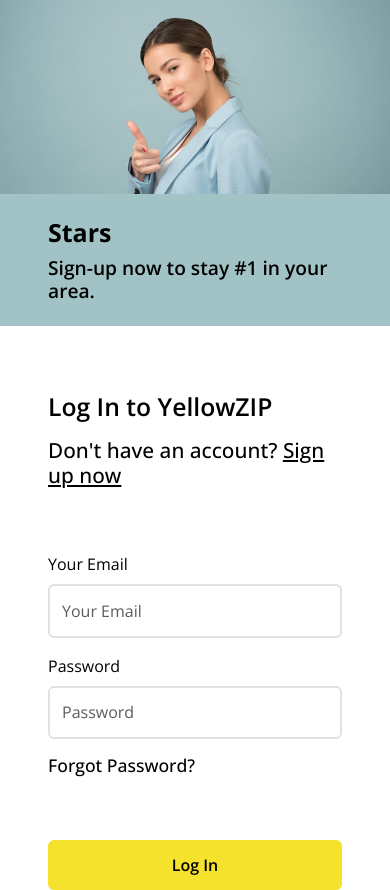
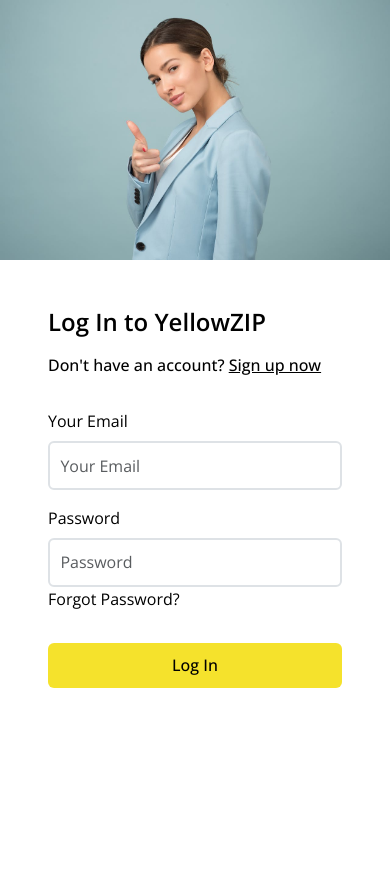
Before and after one commit to mzr-Qasim/Login-Page, a plain HTML site: page index.html in a window 390 px wide. After the commit the page ends 844 px from the top, so only its background shows below. Drawn offline with nearby package versions, Linux system fonts and the light colour scheme.

Commit message:
Some issues resolved

```diff
--- a/assets/css/main.scss
+++ b/assets/css/main.scss
@@ -3,8 +3,13 @@
 @import './partials/base';
 
 
+.main-content{
+    height: 100vh;
+}
+
 
 .login-section{
+    height: 100%;
     display: flex;
     align-items: center;
 
@@ -20,24 +25,27 @@
 
 .left-section-inner{
     position: relative;
+    height: 100%;
     figure{
+        height: 100%;
         img{
             width: 100%;
-            height: 100vh;
+            height: 100%;
             object-fit: cover;
-            z-index: -1;
+
         }
     }
 }
 
 
 .left-section-inner{
+    height: 100%;
         figcaption{
             position: absolute;
-            width: 100%;
-            top: 80%;
-            padding: 0 6rem 0 3rem;
-            transform: translate(0,-50%);
+            width: 80%;
+            bottom: 2rem;
+            left: 2rem;
+
 
 
         }
@@ -54,14 +62,14 @@
 
 .figcaption-inner{
     h2{
-        font-size: calc(1.5rem + 0.25vw);
+        font-size: calc(1.2rem + 0.25vw);
         font-weight: 700;
         padding-bottom: 0.5rem;
     }
     h4{
-        font-size: calc(1.2rem + 0.25vw);
-        font-size: 1.2rem;
+        font-size: calc(1rem + 0.25vw);
         font-weight: 600;
+
     }
 }
 
@@ -75,20 +83,23 @@
 
 .right-section{
     width: 50%;
-    height: 100%;
     padding: 0 3rem;
 }
 
 .right-section-inner{
     color: $black-color;
+
+
     .title{
+        padding-bottom: 2rem;
         h2{
             padding-bottom: 1rem;
+            font-size: 1.5rem;
             font-weight: 600;
         }
-        h4{
+        p{
             font-weight: 500;
-            font-size: 1.3rem;
+            font-size: 1rem;
             a{
                 color: $black-color;
             }
@@ -99,25 +110,13 @@
 
 
 
-.right-section-inner{
-    .forgot-password{
-        h4{
-            font-size: 1.1rem;
-            font-weight: 500;
-        }
-      a{
-        color: $black-color;
-      }
 
-    }
-}
 
 
 
 .form{
-    padding: 4rem 0;
     .form-control {
-        padding: 0.8rem 0.75rem;
+        padding: $form-section-input-padding;
         border: 2px solid var(--bs-border-color);
     }
 }
@@ -125,32 +124,27 @@
 
 
 .form{
-    .forgot-password{
-        h4{
-            font-size: 1.1rem;
-            font-weight: 500;
-        }
+
     a{
         color: $black-color;
     }
 
 }
-}
+
 
 
 
 .right-section-inner{
-    .Log-in{
     button{
         width: 100%;
-            padding: 0.8rem 0.75rem;
+        padding: $form-section-input-padding;
+        margin-top: 2rem;
         background-color: $primary-color;
         color: $black-color;
         border: 0;
-            font-weight: 600
+        font-weight: 500;
     }
 
-    }
 }
 
 
--- a/assets/css/partials/_base.scss
+++ b/assets/css/partials/_base.scss
@@ -9,6 +9,8 @@
 
 
 $container-with: 1140px;
+
+$form-section-input-padding: 0.65rem;
 
 
 
--- a/assets/css/partials/_mediaquery.scss
+++ b/assets/css/partials/_mediaquery.scss
@@ -1,23 +1,12 @@
 @media (max-width: 576px){
     .left-section-inner{
         figcaption{
-            background-color: $secondary-color;
-            position: static!important;
-            padding: 1.5rem 3rem;
-            .figcaption-inner{
-                background-color: $secondary-color;
-                color:$black-color;
-                padding: 0;
-                border-radius: 0;
-            }
-
+            display: none;
 
         }
     }
-    .right-section{
-        margin-top: 0!important;
 
-    }
+
 
 
 }
@@ -33,7 +22,7 @@
 
 
 
-@media (max-width: 992px){
+@media (max-width: 767px){
     .login-section{
         display: block;
         .left-section{
@@ -49,7 +38,7 @@
 
         }
         .right-section{
-            margin-top: 3rem;
+            margin: 3rem 0!important;
             width: 100%!important;
             height: auto;
         }
--- a/index.html
+++ b/index.html
@@ -28,11 +28,12 @@
             </div><!-- /.left-section -->
             <div class="right-section">
               <div class="right-section-inner">
-                <div class="button">
-                </div><!-- /.button -->
+                <!--<div class="close-button">
+                  <button><i class="fi fi-rs-circle-xmark"></i></button>
+                </div>/.button -->
                 <div class="title">
                   <h2>Log In to YellowZIP</h2>
-                  <h4>Don't have an account? <span><a href="#"><u>Sign up now</u></a></span></h4>
+                  <p>Don't have an account? <span><a href="#"><u>Sign up now</u></a></span></p>
                 </div><!-- /.title -->
                 <div class="form">
                   <div class="mb-3">
@@ -42,14 +43,10 @@
                   <div class="mb-3">
                     <label for="exampleFormControlInput1" class="form-label">Password</label>
                     <input type="email" class="form-control" id="exampleFormControlInput1" placeholder="Password">
+                    <a href="#">Forgot Password?</a>
+                    <button class="btn btn-primary">Log In</button>
                   </div>
-                  <div class="forgot-password">
-                    <h4><a href="#">Forgot Password?</a></h4>
-                  </div><!-- /.forgot-password -->
                 </div><!-- /.form -->
-                <div class="Log-in">
-                  <button class="btn btn-primary">Log In</button>
-                </div><!-- /.Log-in -->
               </div><!-- /.right-section-inner -->
             </div><!-- /.right-section -->
           </div><!-- /.login-section -->
```
Also changed, not shown: assets/css/partials/demo.html (deleted, +0 -52 lines), assets/css/main.css, 1 other file. Lines whose indentation alone changed are shown as unchanged.
